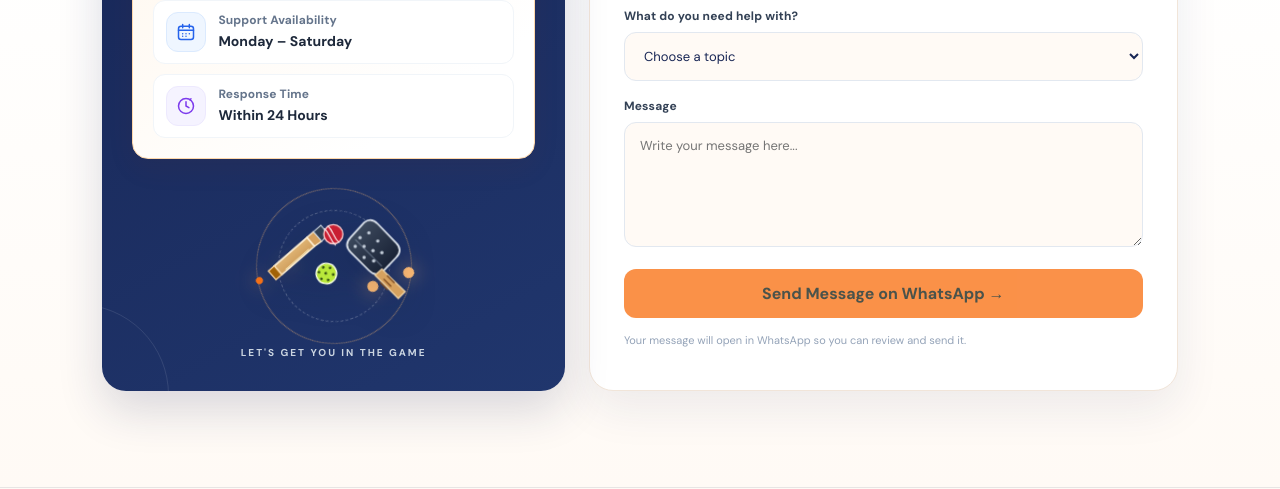
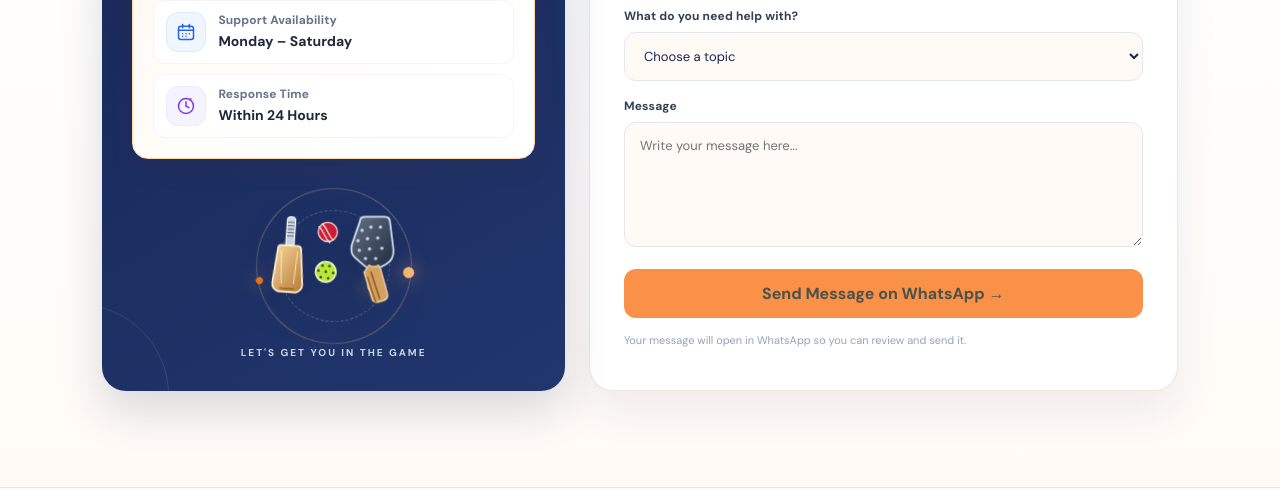
Before and after one commit to tusharjotva44/cricket-box-booking-india, a plain HTML site: page public/index.html in a window 1280 px wide. Shown: the part 3583-4072 px from the top of the page. Drawn offline with Linux system fonts and the light colour scheme; no server answers.

Commit message:
Correct sports equipment handles in contact illustration

```diff
--- a/public/index.html
+++ b/public/index.html
@@ -72,43 +72,42 @@
         <span class="contact-visual-ring"></span>
         <span class="contact-visual-ring ring-two"></span>
         <span class="contact-visual-sports" aria-hidden="true">
-          <svg viewBox="0 0 240 130" role="presentation">
+          <svg viewBox="0 0 240 140" role="presentation">
             <defs>
               <linearGradient id="cricketBatWood" x1="0" y1="0" x2="1" y2="1">
-                <stop offset="0" stop-color="#f8d99b"/><stop offset="1" stop-color="#b77935"/>
+                <stop offset="0" stop-color="#f6d69a"/><stop offset="1" stop-color="#b87936"/>
               </linearGradient>
               <linearGradient id="picklePaddleFace" x1="0" y1="0" x2="1" y2="1">
-                <stop offset="0" stop-color="#475569"/><stop offset="1" stop-color="#0f172a"/>
+                <stop offset="0" stop-color="#64748b"/><stop offset="1" stop-color="#1e293b"/>
               </linearGradient>
             </defs>
-            <g class="contact-cricket-bat">
-              <path d="M34 78 46 90 91 45 79 33Z" fill="url(#cricketBatWood)" stroke="#fff1d6" stroke-width="2.5" stroke-linejoin="round"/>
-              <path d="m79 33 9-9 13 13-10 8Z" fill="#d6a15e" stroke="#fff1d6" stroke-width="2"/>
-              <path d="m88 24 10-10 12 12-9 11Z" fill="#334155" stroke="#cbd5e1" stroke-width="1.5"/>
-              <path d="m38 82 8 8" stroke="#fff4d8" stroke-width="2" stroke-linecap="round"/>
-              <path d="m51 82 32-32" stroke="#fef3c7" stroke-width="1.5" opacity=".8"/>
-              <path d="m34 78-8 8 12 12 8-8Z" fill="#a16207" stroke="#fcd9a5" stroke-width="1.8"/>
+            <g class="contact-cricket-bat" transform="rotate(34 55 68)">
+              <path d="M49 12Q49 7 55 7Q61 7 61 12L61 55L49 55Z" fill="#cbd5e1" stroke="#f8fafc" stroke-width="1.8"/>
+              <path d="M50 15h10M50 20h10M50 25h10M50 30h10M50 35h10" stroke="#475569" stroke-width="1.2"/>
+              <path d="M38 54Q38 49 43 49H67Q72 49 72 55L77 105Q77 114 68 117H42Q33 114 33 105Z" fill="url(#cricketBatWood)" stroke="#fff1d6" stroke-width="2.5"/>
+              <path d="M43 57 46 105M67 57 64 105" stroke="#fff4d8" stroke-width="1.5" opacity=".75"/>
+              <path d="M45 112h20" stroke="#9a622d" stroke-width="2" stroke-linecap="round"/>
             </g>
             <g class="contact-cricket-ball">
-              <circle cx="119" cy="30" r="14" fill="#c91f32" stroke="#fecaca" stroke-width="2"/>
-              <path d="M111 18c8 7 8 17 16 24M106 22c8 7 8 17 16 24" fill="none" stroke="#fff1f2" stroke-width="1.6" stroke-linecap="round"/>
+              <circle cx="111" cy="29" r="14" fill="#c91f32" stroke="#fecaca" stroke-width="2"/>
+              <path d="M103 17c8 7 8 17 16 24M98 21c8 7 8 17 16 24" fill="none" stroke="#fff1f2" stroke-width="1.6" stroke-linecap="round"/>
             </g>
             <g class="contact-pickle-paddle">
-              <path d="M164 13Q174 5 184 15L211 43Q221 53 211 64L192 84Q182 94 171 83L144 56Q134 46 144 35Z" fill="url(#picklePaddleFace)" stroke="#e2e8f0" stroke-width="2.5"/>
-              <path d="m190 81 10 10 24 23-10 10-24-24-10-10Z" fill="#d6a15e" stroke="#f1d5a7" stroke-width="2"/>
-              <path d="m198 91 10 10m-15-5 10 10m-15-5 10 10" stroke="#7c4a20" stroke-width="2" stroke-linecap="round"/>
-              <path d="M151 38 190 77" stroke="#94a3b8" stroke-width="1.5" opacity=".55"/>
-              <g fill="#cbd5e1" opacity=".95">
-                <circle cx="158" cy="35" r="2.5"/><circle cx="171" cy="28" r="2.5"/><circle cx="184" cy="40" r="2.5"/>
-                <circle cx="151" cy="48" r="2.5"/><circle cx="164" cy="48" r="2.5"/><circle cx="177" cy="54" r="2.5"/>
-                <circle cx="190" cy="57" r="2.5"/><circle cx="164" cy="64" r="2.5"/><circle cx="178" cy="69" r="2.5"/>
+              <path d="M158 13Q158 7 166 7H194Q202 7 202 15L207 55Q208 70 195 77L185 82Q175 87 165 79L151 67Q143 60 146 48Z" fill="url(#picklePaddleFace)" stroke="#e2e8f0" stroke-width="2.5"/>
+              <path d="M171 78Q178 82 185 78L188 83 198 119Q200 127 192 130L184 132Q177 133 175 125L164 88Z" fill="#d6a15e" stroke="#f1d5a7" stroke-width="2"/>
+              <path d="m174 88 12 37m-17-30 12 37m-6-42 12 37" stroke="#8b5a2b" stroke-width="2" stroke-linecap="round"/>
+              <g fill="#cbd5e1">
+                <circle cx="161" cy="27" r="2.5"/><circle cx="174" cy="22" r="2.5"/><circle cx="188" cy="22" r="2.5"/>
+                <circle cx="155" cy="42" r="2.5"/><circle cx="169" cy="39" r="2.5"/><circle cx="184" cy="38" r="2.5"/>
+                <circle cx="157" cy="56" r="2.5"/><circle cx="172" cy="54" r="2.5"/><circle cx="190" cy="53" r="2.5"/>
+                <circle cx="166" cy="68" r="2.5"/><circle cx="181" cy="68" r="2.5"/>
               </g>
             </g>
             <g class="contact-pickleball">
-              <circle cx="112" cy="91" r="15" fill="#b9e83b" stroke="#f7fee7" stroke-width="2"/>
+              <circle cx="111" cy="91" r="15" fill="#b9e83b" stroke="#f7fee7" stroke-width="2"/>
               <g fill="#365314">
-                <circle cx="106" cy="83" r="2"/><circle cx="116" cy="82" r="2"/><circle cx="101" cy="91" r="2"/>
-                <circle cx="111" cy="91" r="2"/><circle cx="122" cy="91" r="2"/><circle cx="106" cy="100" r="2"/>
+                <circle cx="105" cy="83" r="2"/><circle cx="115" cy="82" r="2"/><circle cx="100" cy="91" r="2"/>
+                <circle cx="111" cy="91" r="2"/><circle cx="122" cy="91" r="2"/><circle cx="105" cy="100" r="2"/>
                 <circle cx="116" cy="100" r="2"/>
               </g>
             </g>
```
